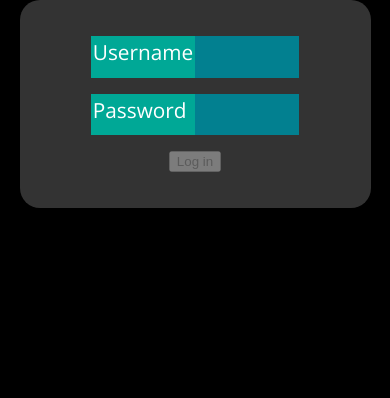
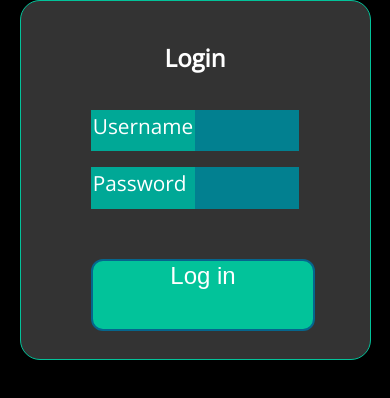
Before and after one commit to stevengalvis/movie-data, a React (Create React App) app: page /login in a window 390 px wide. Shown: the top 398 px of the page. Built offline with nearby package versions, Linux system fonts and the light colour scheme; no server answers.

Commit message:
added styling to header and warnings on form

```diff
--- /dev/null
+++ b/src/components/Input/input.css
@@ -0,0 +1,27 @@
+.input-form-field {
+  background-color: #028090;
+  border: 0.1em solid #028090;
+  height: 2em;
+  flex: 1;
+  font-size: 1.3em !important;
+  max-width: 15em;
+}
+
+.form-error,
+.form-warning {
+  color: red;
+}
+
+@media screen and (max-width: 500px) {
+  .input-form-field {
+    width: 5em;
+    font-size: 0.9em;
+    padding: 0;
+  }
+}
+
+@media screen and (min-width: 960px) {
+  .input-form-field {
+    font-size: 1.3em;
+  }
+}
--- a/src/components/Input/input.js
+++ b/src/components/Input/input.js
@@ -1,4 +1,5 @@
 import React from "react";
+import "./input.css";
 
 export default class Input extends React.Component {
   componentDidUpdate(prevProps) {
--- a/src/components/Login/login-form.css
+++ b/src/components/Login/login-form.css
@@ -2,11 +2,13 @@
   padding: 20px 0;
   border-radius: 20px;
   background-color: #333;
+  border: 0.1em solid #02c39a;
   margin: auto;
   width: 90%;
   display: flex;
   align-items: center;
   justify-content: center;
+  flex-direction: column;
 }
 
 .login-form-field-container,
@@ -26,3 +28,42 @@
   max-width: 15em;
   color: #fff;
 }
+
+.login-form-btn {
+  margin-top: 1.4em;
+  width: 100%;
+  display: flex;
+  justify-content: center;
+  font-size: 1.5em;
+  border: 0.1em solid #05668d;
+  height: 3em;
+  border-radius: 0.5em;
+  background-color: #02c39a;
+  color: #fff;
+  cursor: pointer;
+}
+
+.login-form-btn:hover {
+  background-color: #028090;
+}
+
+.login-form-title-container {
+  display: flex;
+  color: #fff;
+  justify-content: center;
+  align-items: center;
+}
+
+@media screen and (max-width: 500px) {
+  .loginform-container .login-form-field-container,
+  .login-form-btn-container {
+    margin: 0.5em 0.5em;
+    width: 100%;
+  }
+}
+
+@media screen and (min-width: 960px) {
+  .login-form-container {
+    width: 80%;
+  }
+}
--- a/src/components/Login/login-form.js
+++ b/src/components/Login/login-form.js
@@ -21,6 +21,9 @@ export class LoginForm extends React.Component {
     }
     return (
       <div className="login-form-container">
+        <div className="login-form-title-container">
+          <h2 className="login-form-title-text">Login</h2>
+        </div>
         <form className="login-form" onSubmit={this.props.handleSubmit(values => this.onSubmit(values))}>
           {error}
           <div className="login-form-field-container">
--- a/src/components/Registration/registration-form.css
+++ b/src/components/Registration/registration-form.css
@@ -2,6 +2,8 @@
   padding: 20px 0;
   border-radius: 20px;
   background-color: #333;
+  border: 0.1em solid #02c39a;
+  flex-direction: column;
   margin: auto;
   width: 90%;
   display: flex;
@@ -27,15 +29,6 @@
   color: #fff;
 }
 
-.input-form-field {
-  background-color: #028090;
-  border: 0.1em solid #028090;
-  height: 2em;
-  flex: 1;
-  font-size: 1.3em !important;
-  max-width: 15em;
-}
-
 .register-form-submit-btn {
   margin-top: 1.4em;
   width: 100%;
@@ -53,17 +46,18 @@
   background-color: #028090;
 }
 
+.register-form-title-container {
+  display: flex;
+  color: #fff;
+  justify-content: center;
+  align-items: center;
+}
+
 @media screen and (max-width: 500px) {
   .register-form-container .register-form-input,
   .register-form-submit {
     margin: 0.5em 0.5em;
     width: 100%;
-  }
-
-  .input-form-field {
-    width: 5em;
-    font-size: 0.9em;
-    padding: 0;
   }
 }
 
@@ -71,7 +65,4 @@
   .register-form-container {
     width: 80%;
   }
-  .input-form-field {
-    font-size: 1.3em;
-  }
 }
--- a/src/components/Registration/registration-form.js
+++ b/src/components/Registration/registration-form.js
@@ -18,6 +18,9 @@ class RegistrationForm extends React.Component {
   render() {
     return (
       <div className="register-form-container">
+        <div className="register-form-title-container">
+          <h2 className="register-form-title-text">Register</h2>
+        </div>
         <form className="register-form" onSubmit={this.props.handleSubmit(values => this.onSubmit(values))}>
           <div className="register-form-input">
             <label htmlFor="firstName" className="register-form-label">
```
